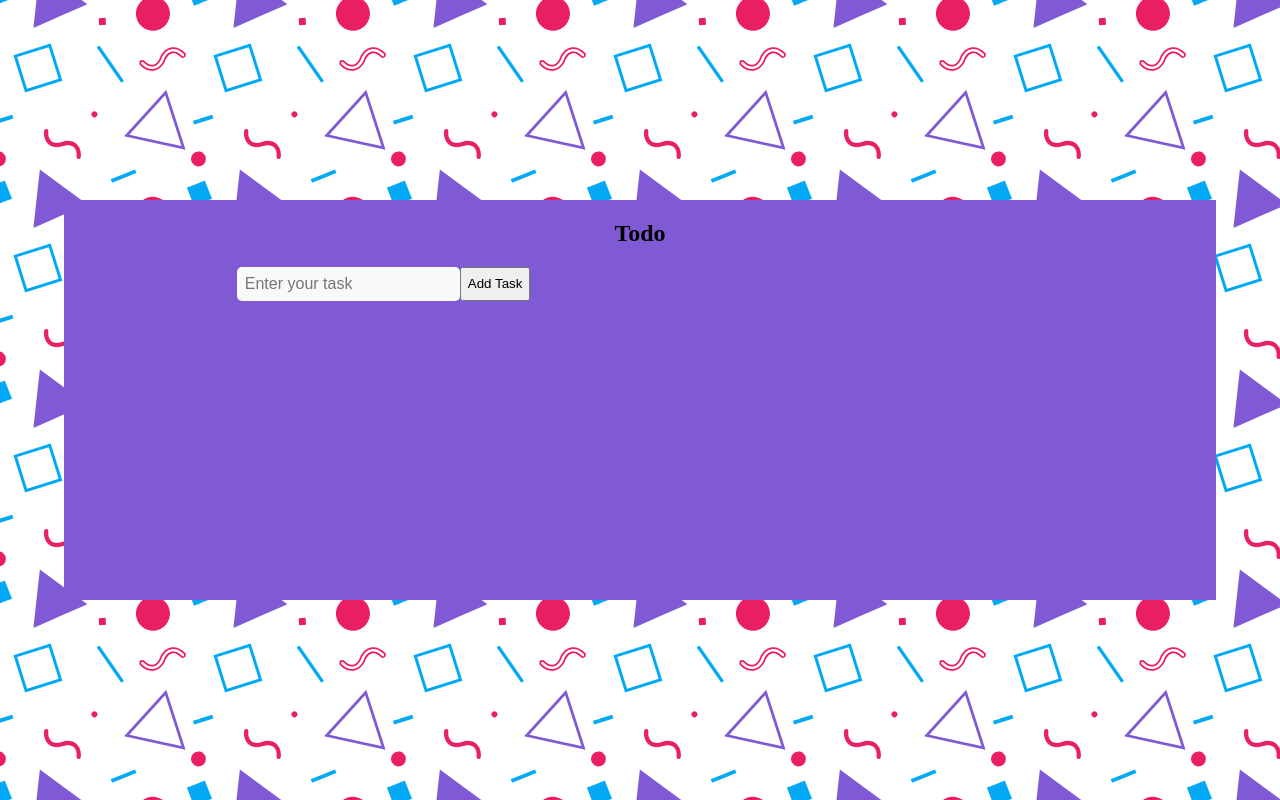
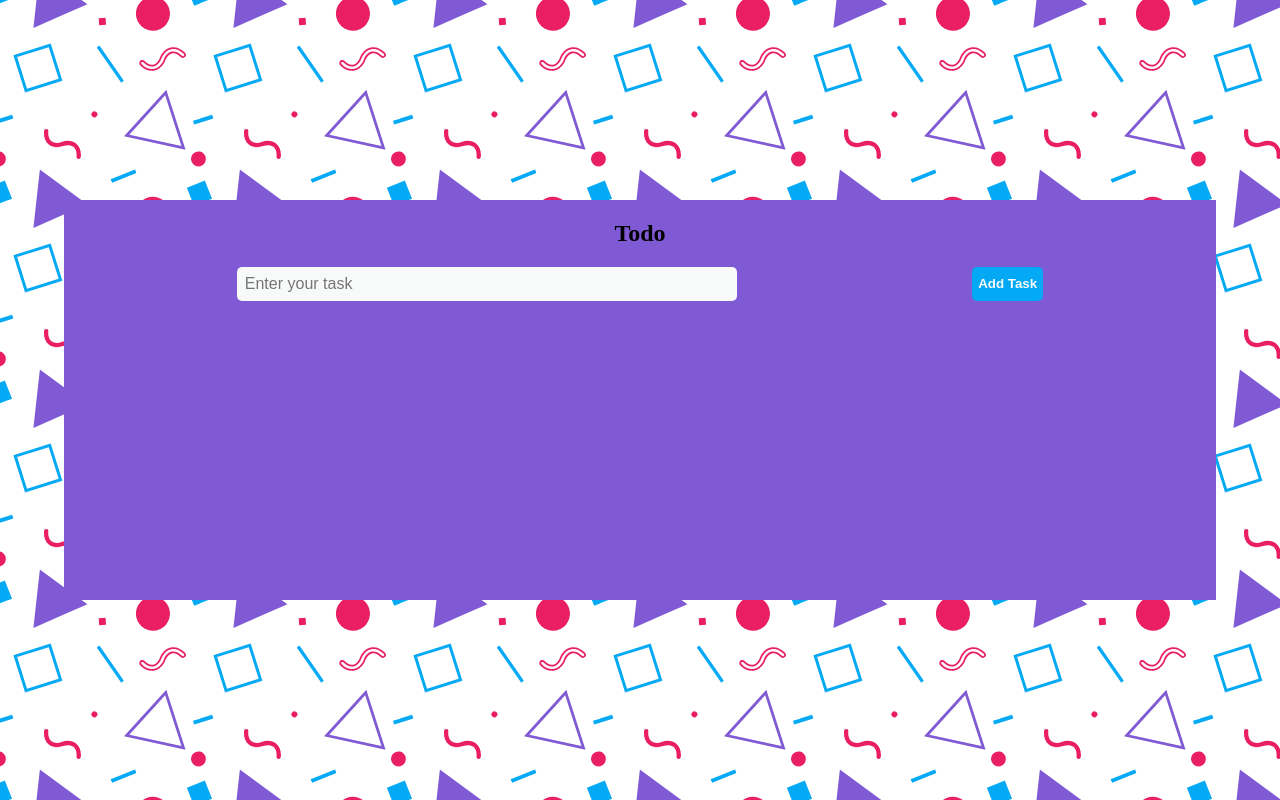
Before and after one commit to CarolANikolic/todo-list, a React (Create React App) app: page / in a window 1280 px wide. Built offline with nearby package versions, Linux system fonts and the light colour scheme.

Commit message:
style: determine add task button color, border and position.

```diff
--- a/src/components/FormFactory/FormFactory.module.css
+++ b/src/components/FormFactory/FormFactory.module.css
@@ -3,5 +3,7 @@
     border: none;
     border-radius: 5px;
     font-size: 1rem;
+
     padding: .5rem;
+    width: 60%;
 }
--- a/src/components/TodoWrapper/TodoWrapper.jsx
+++ b/src/components/TodoWrapper/TodoWrapper.jsx
@@ -32,7 +32,7 @@ export const TodoWrapper = () => {
                 formStyle={styles.todoForm}
                 type='todoForm'
                 onSubmit={handleTodoFormSubmission}
-                btnStyle='todoForm__button'
+                btnStyle={styles.todoForm__button}
             />
             <CheckboxList list={allTodos} delete={deleteTodo}/>
         </section>
--- a/src/components/TodoWrapper/TodoWrapper.module.css
+++ b/src/components/TodoWrapper/TodoWrapper.module.css
@@ -13,5 +13,14 @@
 
 .todoForm {
     display: inherit;
+    justify-content: space-between;
     width: 70%;
 }
+
+.todoForm__button {
+    background-color: #03a9f4;
+    color: #f8fafa;
+    border: none;
+    border-radius: 5px;
+    font-weight: bolder;
+}
```
